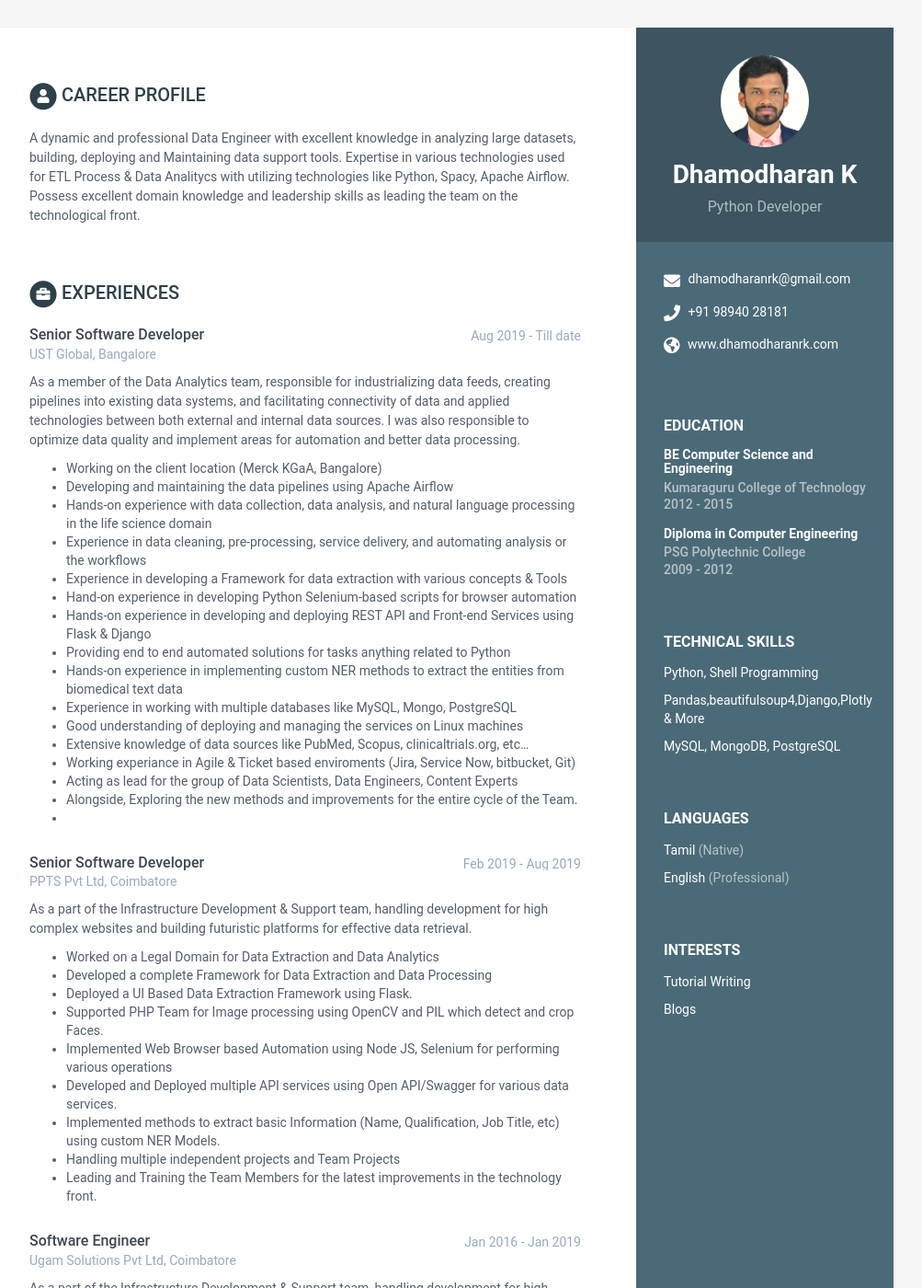
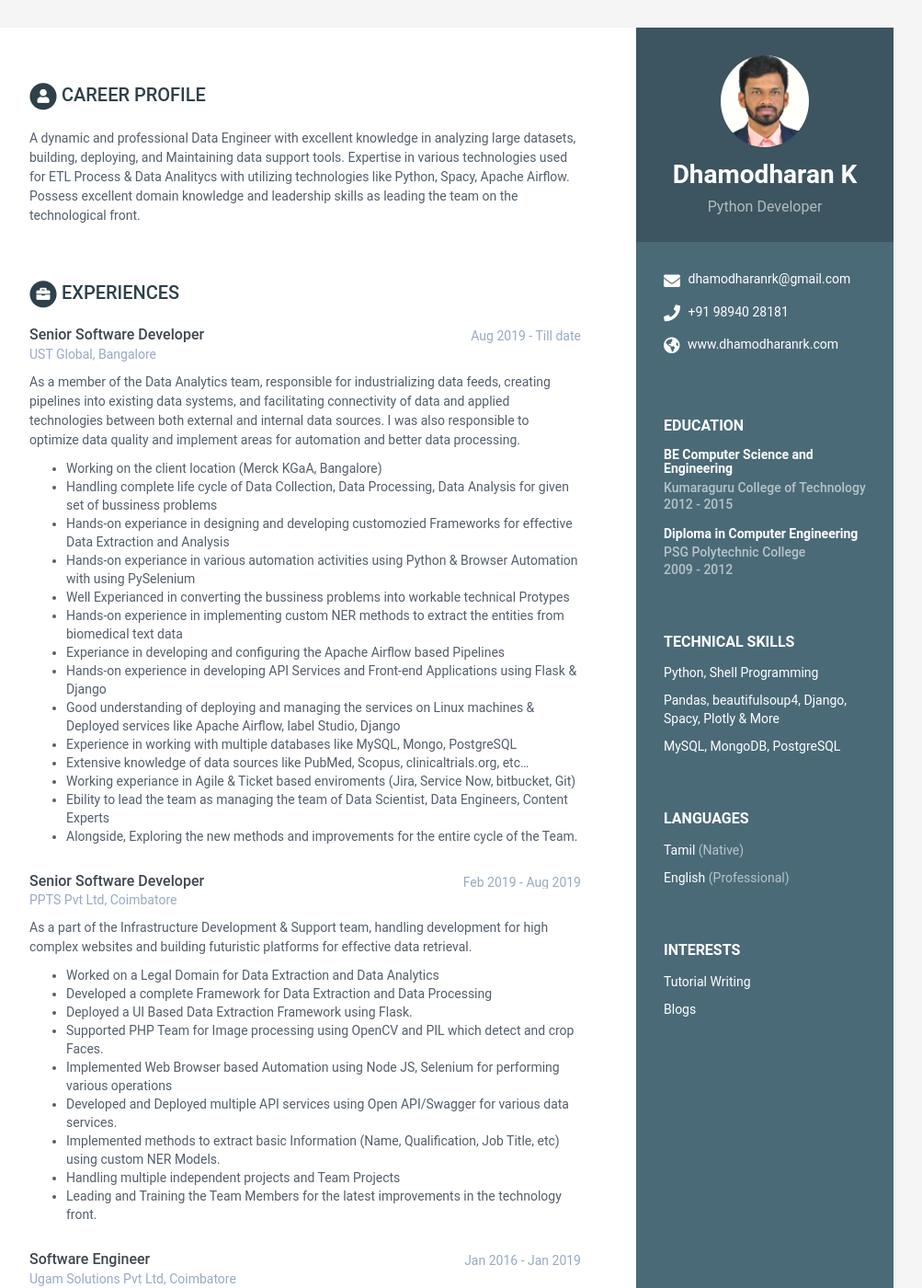
Before and after one commit to dhamodharanrk/online-cv, a Jekyll site: the page built from index.html, in a window 1280 px wide and 1400 px high. Shown: the whole window at 92% size, without its empty margins (168-1171 px from the left). Built offline with Jekyll 4.4.1, drawn with Linux system fonts in a browser that asks for light colours.

Commit message:
Update data.yml

```diff
--- a/_data/data.yml
+++ b/_data/data.yml
@@ -42,7 +42,7 @@ sidebar:
       - item: Python, Shell Programming
         link:
 
-      - item: Pandas,beautifulsoup4,Django,Plotly & More
+      - item: Pandas, beautifulsoup4, Django, Spacy, Plotly & More
         link:
 
       - item: MySQL, MongoDB, PostgreSQL
@@ -52,7 +52,7 @@ career-profile:
     title: Career Profile
     summary: |
       A dynamic and professional Data Engineer with excellent
-      knowledge in analyzing large datasets, building, deploying and Maintaining data
+      knowledge in analyzing large datasets, building, deploying, and Maintaining data
       support tools. Expertise in various technologies used for ETL Process & Data Analitycs with utilizing technologies like Python, Spacy, Apache Airflow.
       Possess excellent domain knowledge and leadership skills as leading the team on the technological front.
 
@@ -92,21 +92,19 @@ experiences:
         I was also responsible to optimize data quality and implement areas for automation and better data processing.
 
           - Working on the client location (Merck KGaA, Bangalore)
-          - Developing and maintaining the data pipelines using Apache Airflow
-          - Hands-on experience with data collection, data analysis, and natural language processing in the life science domain
-          - Experience in data cleaning, pre-processing, service delivery, and automating analysis or the workflows
-          - Experience in developing a Framework for data extraction with various concepts & Tools
-          - Hand-on experience in developing Python Selenium-based scripts for browser automation
-          - Hands-on experience in developing and deploying REST API and Front-end Services using Flask & Django
-          - Providing end to end automated solutions for tasks anything related to Python
+          - Handling complete life cycle of Data Collection, Data Processing, Data Analysis for given set of bussiness problems
+          - Hands-on experiance in designing and developing customozied Frameworks for effective Data Extraction and Analysis
+          - Hands-on experiance in various automation activities using Python & Browser Automation with using PySelenium
+          - Well Experianced in converting the bussiness problems into workable technical Protypes
           - Hands-on experience in implementing custom NER methods to extract the entities from biomedical text data
+          - Experiance in developing and configuring the Apache Airflow based Pipelines
+          - Hands-on experience in developing API Services and Front-end Applications using Flask & Django
+          - Good understanding of deploying and managing the services on Linux machines & Deployed services like Apache Airflow, label Studio, Django
           - Experience in working with multiple databases like MySQL, Mongo, PostgreSQL
-          - Good understanding of deploying and managing the services on Linux machines
           - Extensive knowledge of data sources like PubMed, Scopus, clinicaltrials.org, etc...
           - Working experiance in Agile & Ticket based enviroments (Jira, Service Now, bitbucket, Git)
-          - Acting as lead for the group of Data Scientists, Data Engineers, Content Experts
+          - Ebility to lead the team as managing the team of Data Scientist, Data Engineers, Content Experts
           - Alongside, Exploring the new methods and improvements for the entire cycle of the Team.
-          -
 
     - role: Senior Software Developer
       time: Feb 2019 - Aug 2019
```
